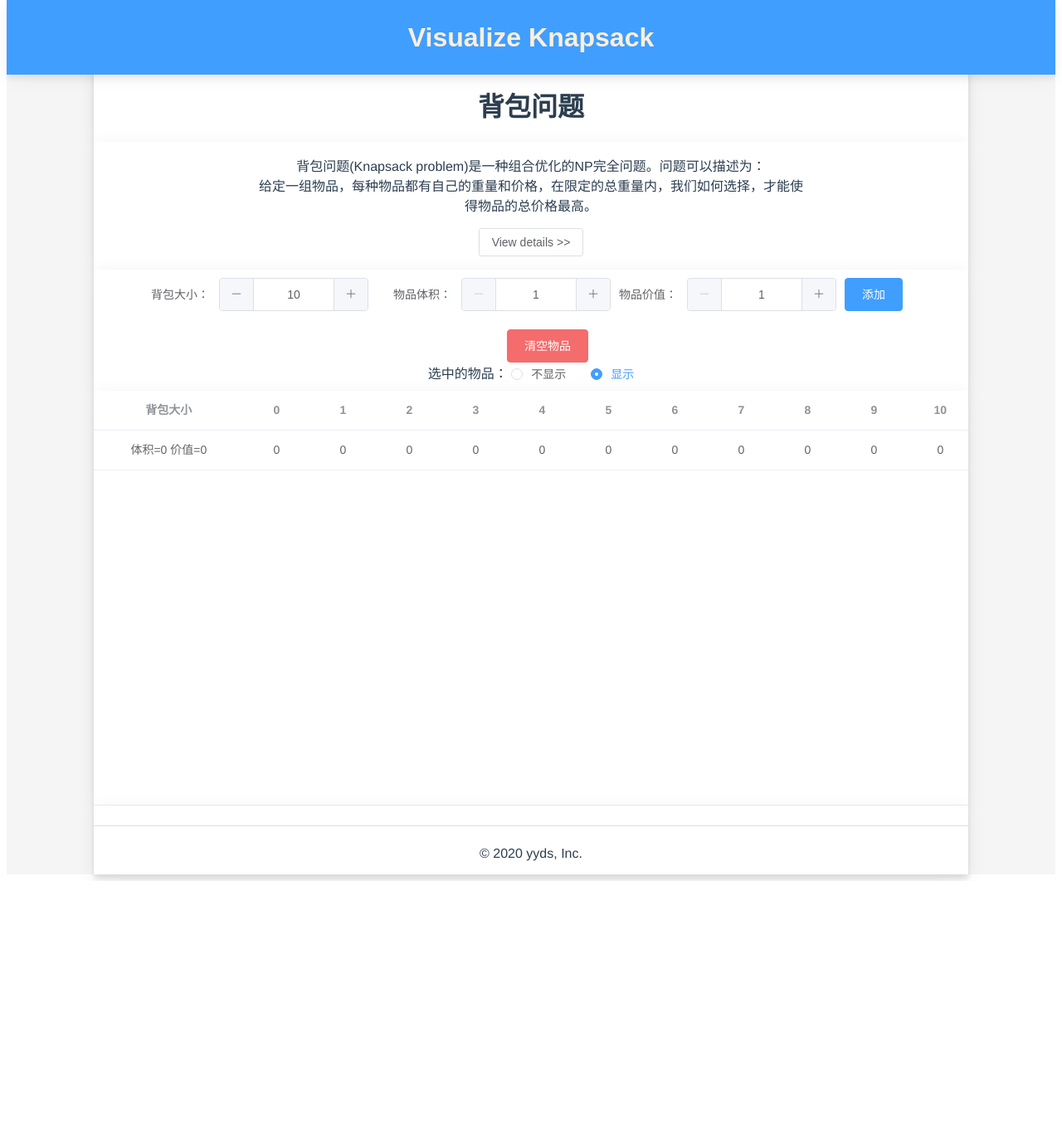
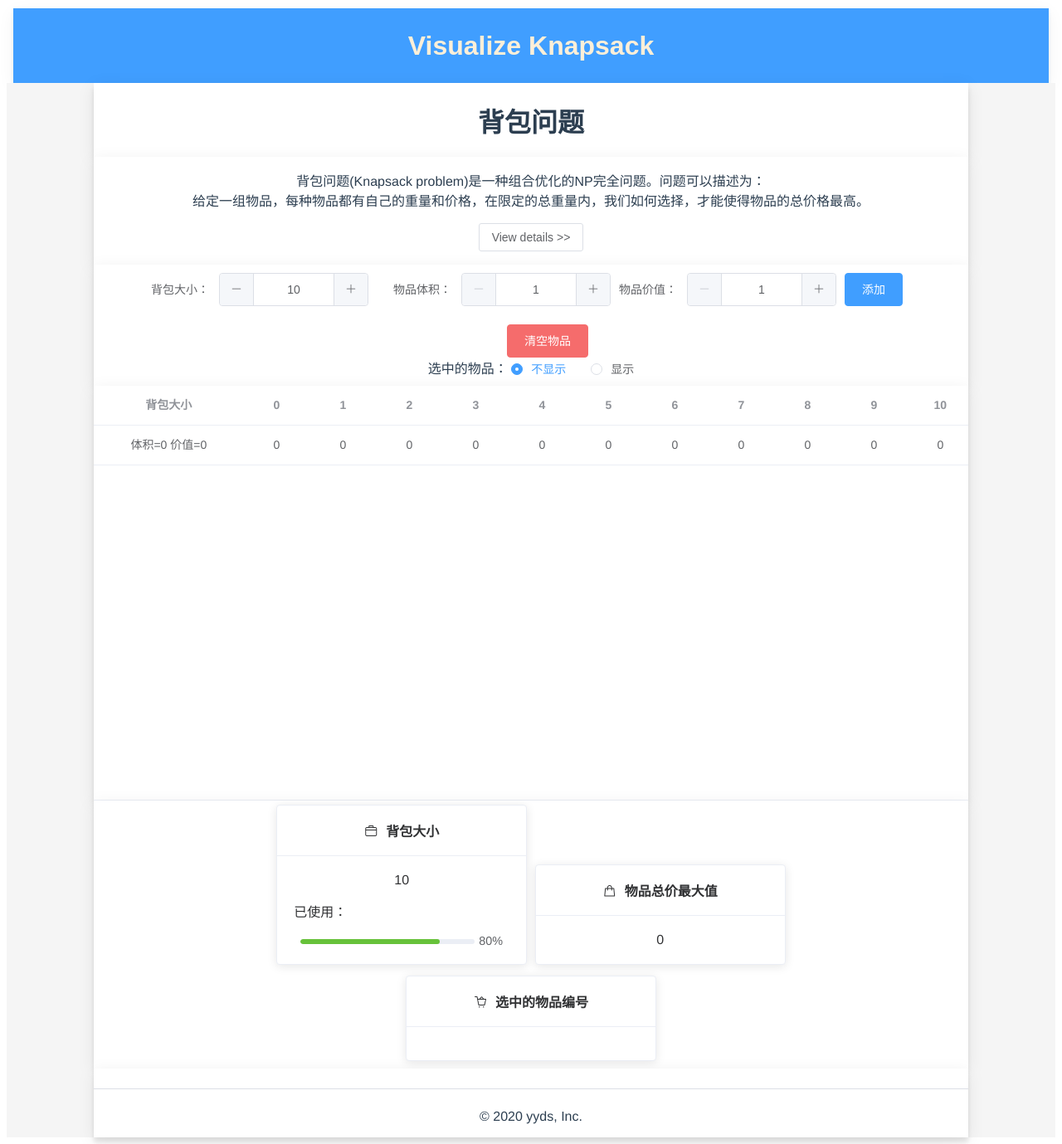
Before and after one commit to DevinWain/Visualize_knapsack, a Vue app: page / in a window 1280 px wide. Shown: the whole page at 83% size. Before the commit the page ends 1062 px from the top, so only its background shows below. Built offline with nearby package versions, Linux system fonts and the light colour scheme.

Commit message:
adding some result visualizations

```diff
--- a/src/components/HelloWorld.vue
+++ b/src/components/HelloWorld.vue
@@ -11,7 +11,6 @@
     <div class="content">
       <el-row  type="flex" justify="center">
         <el-col :span="20" id="first">
-          <br />
           <h1 >背包问题</h1>
         </el-col>
       </el-row>
@@ -74,6 +73,7 @@
       <el-row type="flex" justify="center">
         <el-col :span="20" class="second">
           <el-table :data="tableData" style="width: 100%" height="500" ref="table" :row-class-name="tableRowClassName">
+
             <el-table-column
               fixed
               prop="msg"
@@ -114,6 +114,43 @@
         </el-col>
       </el-row>
 
+
+      <el-row type="flex" justify="center">
+        <el-col :span="20" class="second">
+          <el-row type="flex" justify="center">
+            <el-col :span="18" class="third">
+              <!-- 背包大小 -->
+              <el-card class="box-card">
+                <div slot="header" class="clearfix" style="display: inline-block">
+                    <i class="el-icon-suitcase"></i>
+                    <span style="margin-left: 10px; font-weight: 700">背包大小</span>
+                </div>
+                {{this.size}}
+                <br>
+                <p style="text-align: left">已使用：</p>
+                <el-progress :percentage="80" :color="customColorMethod"></el-progress>
+              </el-card>
+              <!-- 物品价值 -->
+              <el-card class="box-card">
+                <div slot="header" class="clearfix">
+                  <i class="el-icon-goods"></i>
+                  <span style="margin-left: 10px; font-weight: 700">物品总价最大值</span>
+                </div>
+                  {{this.dp[this.dp.length-1].slice(-1)[0]}}
+              </el-card>
+              <!-- 选中的物品 -->
+              <el-card class="box-card">
+                <div slot="header" class="clearfix">
+                  <i class="el-icon-shopping-cart-full"></i>
+                  <span style="margin-left: 10px; font-weight: 700">选中的物品编号</span>
+                </div>
+                  <span v-for="o in this.selected" :key="o">{{o+' '}}</span>
+              </el-card>
+            </el-col>
+          </el-row>
+        </el-col>
+      </el-row>
+
       <el-row type="flex" justify="center">
         <el-col :span="20" id="copyright">
           <el-divider></el-divider>
@@ -133,9 +170,9 @@ export default {
       item_size: 1,
       item_value: 1,
       size: 10,
-      dp: [],
+      dp: [[0]],
       selected: [],
-      radio: true,
+      radio: false,
       tableData: [
         {
           item: {
@@ -164,7 +201,7 @@ export default {
     },
     //删除全部元素
     deleteAll() {
-      this.dp = [];
+      this.dp = [[0]];
       this.tableData = [
         {
           item: {
@@ -239,11 +276,10 @@ export default {
       if (that.tableData.length < 2) {
         return '';
       }
-      console.log(that.dp);
       for (let i = that.tableData.length-1; i > 0; i--) {
         if(that.dp[i][j] != that.dp[i-1][j]){
           j = j-that.tableData[i].item.size;
-          that.selected.push(i);
+          that.selected.unshift(i);
         }
       }
     },
@@ -259,7 +295,16 @@ export default {
       else{
         return '';
       }
-    }
+    },
+    customColorMethod(percentage) {
+        if (percentage < 30) {
+          return '#909399';
+        } else if (percentage < 70) {
+          return '#e6a23c';
+        } else {
+          return '#67c23a';
+        }
+      },
   },
 };
 </script>
@@ -298,12 +343,10 @@ export default {
   box-shadow: 0 5px 20px rgba(0, 0, 0, 0.08), 0 6px 6px rgba(0, 0, 0, 0.1);
 }
 .content {
-  margin-top: 4em;
   background: rgb(245, 245, 245);
 }
 .header {
   box-shadow: 0 5px 20px rgba(0, 0, 0, 0.05), 0 6px 6px rgba(0, 0, 0, 0.05);
-  position: fixed;
   z-index: 10;
   left: 0;
   right: 0;
@@ -321,10 +364,15 @@ export default {
   z-index: 5;
   box-shadow: 0 5px 20px rgba(0, 0, 0, 0.08), 0 6px 6px rgba(0, 0, 0, 0.1);
 }
+.second {
+  background: rgb(255, 255, 255);
+  z-index: 5;
+}
 .intro{
   background: rgb(255, 255, 255);
-  margin-left: 12em;
-  margin-right: 12em;
+  text-align: center;
+  margin:0 auto;
+  width: 80%;
   margin-bottom: 1em;
 }
 #copyright {
```
